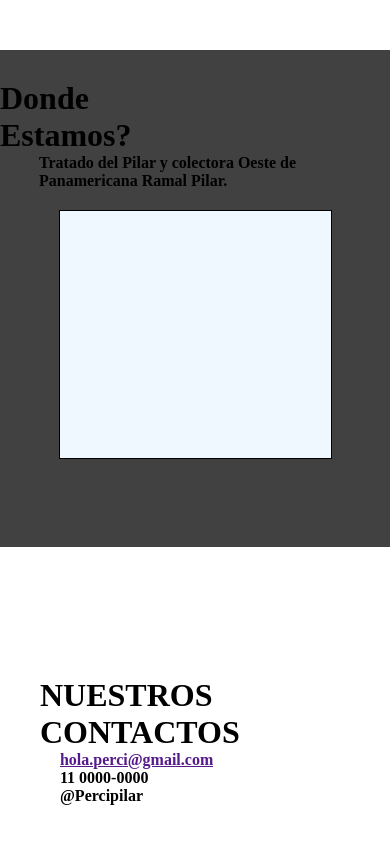
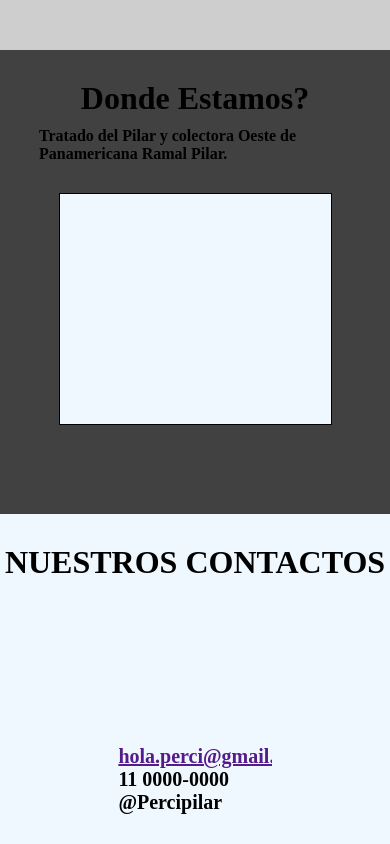
Before and after one commit to Manolox1/perci_page, a React (Vite) app: page / in a window 390 px wide. Shown: the part 3680-4524 px from the top of the page. Built offline with nearby package versions, Linux system fonts and the light colour scheme; no server answers; a web font is replaced by a local one.

Commit message:
agregado eventos

```diff
--- /dev/null
+++ b/src/components/Eventos.jsx
@@ -0,0 +1,9 @@
+
+
+const Eventos = () => {
+    return (
+        <div>Eventos real</div>
+    )
+}
+
+export default Eventos
--- a/src/components/inicio_content/cajas_inicio/MapayNosotros.jsx
+++ b/src/components/inicio_content/cajas_inicio/MapayNosotros.jsx
@@ -4,18 +4,22 @@ const MapayNosotros = () => {
     return (
         <div className="mapa-nosotros">
                 <div className="caja-mapa">
-                    <h1>Donde <br /> Estamos?</h1>
+                    <h1>Donde Estamos?</h1>
                     <p>Tratado del Pilar y colectora Oeste de Panamericana Ramal Pilar.</p>
                     <div className="mapa"></div>
                 </div>
                 <div className="caja-mapa">
-                    <h1>NUESTROS <br />CONTACTOS</h1>
+                    <h1>NUESTROS CONTACTOS</h1>
+                    <div className="contactos">
                         <p><a href="">hola.perci@gmail.com</a></p>
                         <div className="wsp">
+                            <div className="icono"></div>
                             <p>11 0000-0000</p>
                         </div>
                         <div className="instagram">
+                            <div className="icono"></div>
                             <p>@Percipilar</p>
+                        </div>
                     </div>
                 </div>
             </div>
--- a/src/components/inicio_content/cajas_inicio/Op_grid.css
+++ b/src/components/inicio_content/cajas_inicio/Op_grid.css
@@ -1,6 +1,7 @@
 .opciones{
     width: 100%;
     margin-top: 100px;
+    background-color: rgb(222, 222, 222);
 }
 
 .grid_op{
--- a/src/components/styles/Opciones_box.css
+++ b/src/components/styles/Opciones_box.css
@@ -1,11 +1,14 @@
 
 /*MAPA Y NOSOTROS*/
+.Inicio{
+    background-color: #cecece;
+}
 
 .mapa-nosotros{
 
     margin-top: 150px;
     display: grid;
-    height: 75vh;
+    height: 70vh;
     width: 100%;
     grid-template-columns: repeat(2, 1fr);
 }
@@ -16,20 +19,30 @@
     border: 1px solid black;
     margin: 20px auto 0;
     width: 70%;
-    height: 50%;
+    height: 65%;
     background-color: aliceblue;
 }
 
 .caja-mapa:first-child{
+    display: flex;
+    flex-direction: column;
     background-color:#414141;
 }
 
+.caja-mapa:first-child p{
+    margin: 10px auto 10px auto;
+}
+
+.contactos{
+    margin: 50px 150px;
+    font-size: 20px;
+}
+
 .caja-mapa:last-child{
+    background-color: aliceblue;
     display: flex;
     flex-direction: column;
-    margin: 100px auto auto 40px;
 }
-
 @media (max-width: 480px) {
 
     /*MAPA Y NOSOTROS*/
@@ -61,9 +74,13 @@
     }
 
     .caja-mapa:last-child{
+        height: 150%;
+    }
+    .contactos{
         display: flex;
         flex-direction: column;
-        height: 100%;
-        margin: 100px auto auto 40px;
+        margin: auto;
+        font-size: 20px;
     }
+
 }
--- a/src/router/Router.jsx
+++ b/src/router/Router.jsx
@@ -4,6 +4,7 @@ import { Link, Route, Routes } from "react-router-dom";
 import Inicio from "../components/Inicio";
 import Menu from "../components/Menu";
 import "./Header.css"
+import Eventos from "../components/Eventos";
 
 const Router = () => {
 
@@ -30,6 +31,7 @@ const Router = () => {
             <Routes>
                 <Route path="/" element={<Inicio/>}/>
                 <Route path="/menu" element={<Menu/>}/>
+                <Route path="/eventos" element={<Eventos/>}/>
             </Routes>
         </div>
     )
```
Also changed, not shown: src/components/Eventos_content/Cards_event.jsx (added), src/components/Eventos_content/Events_title.jsx (added). Lines whose indentation alone changed are shown as unchanged.
